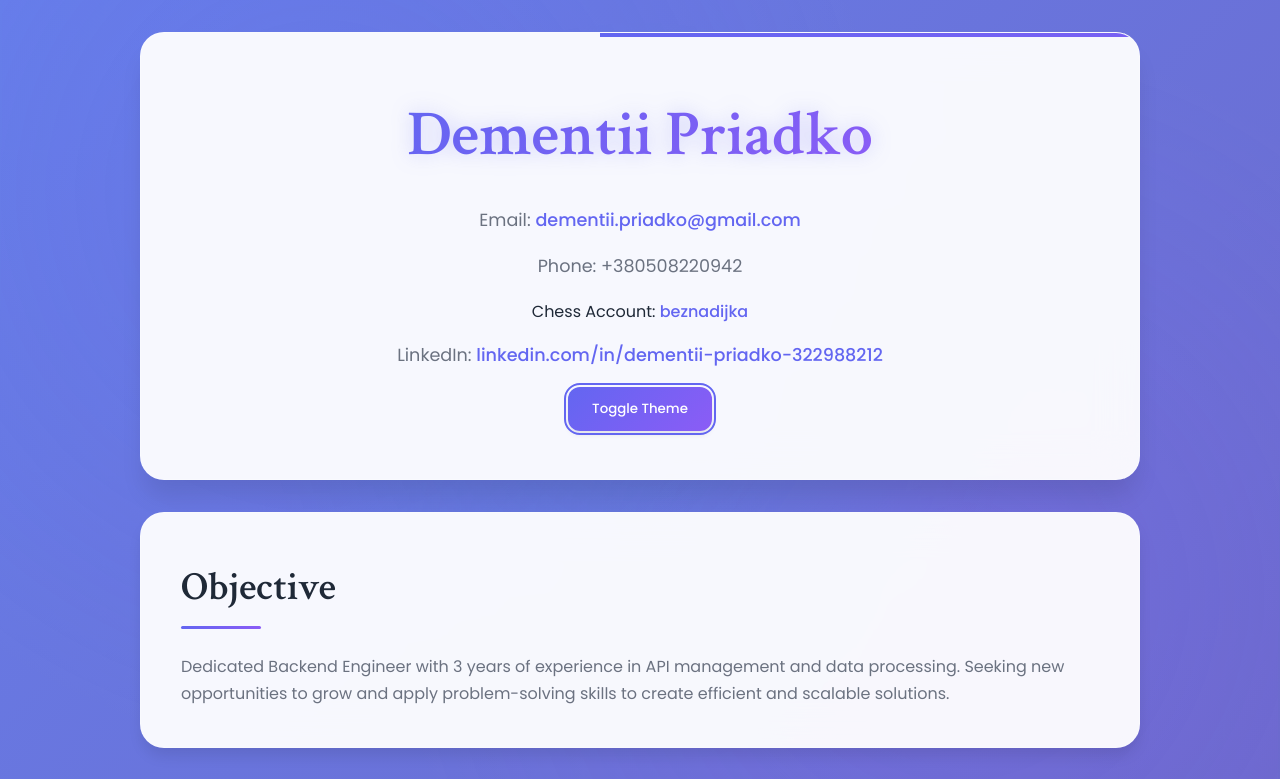
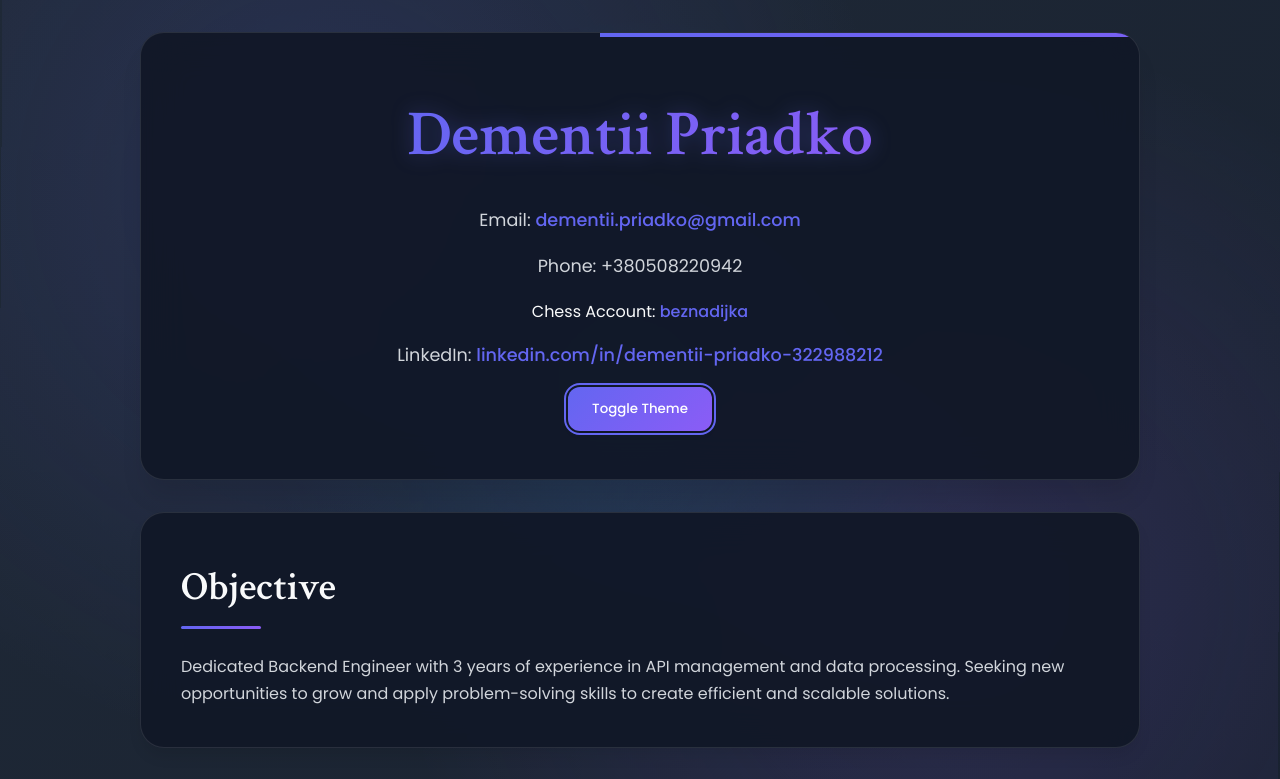
Before and after one commit to dementii-priadko/cv_web_prog, a plain HTML site: page index.html in a window 1280 px wide. Both pictures are taken after a click on the button "Toggle Theme". Shown: the top 779 px of the page. Drawn offline with Linux system fonts and the light colour scheme.

Commit message:
Brought back theme toggling

```diff
--- a/index.html
+++ b/index.html
@@ -88,6 +88,16 @@
         <button type="submit" class="form-submit-btn">Send</button>
     </form>
 </section>
+<script>
+    const hour = new Date().getHours();
+    if (hour < 7 || hour >= 21) {
+        document.body.classList.add('dark-mode');
+    }
 
+    document.getElementById('theme-toggle').addEventListener('click', () => {
+        document.body.classList.toggle('dark-mode');
+    });
+</script>
 </body>
+
 </html>
```
